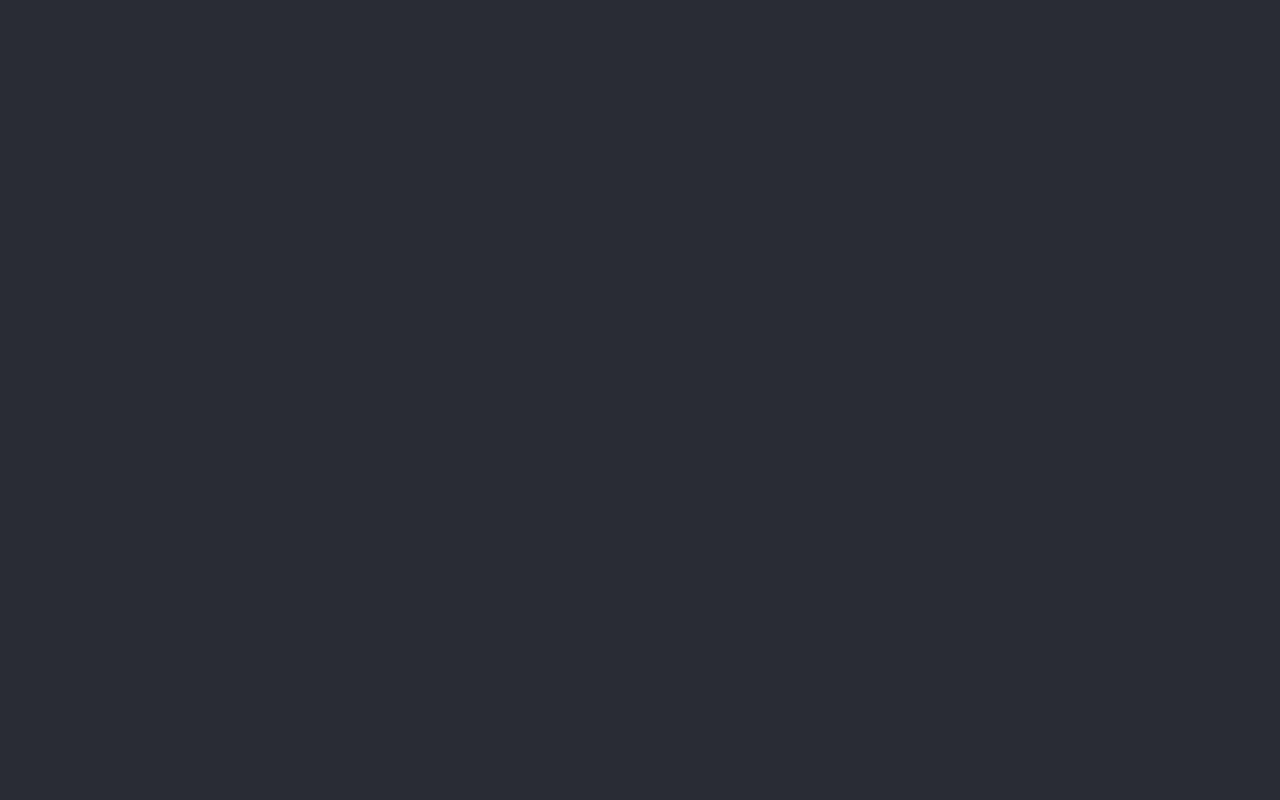
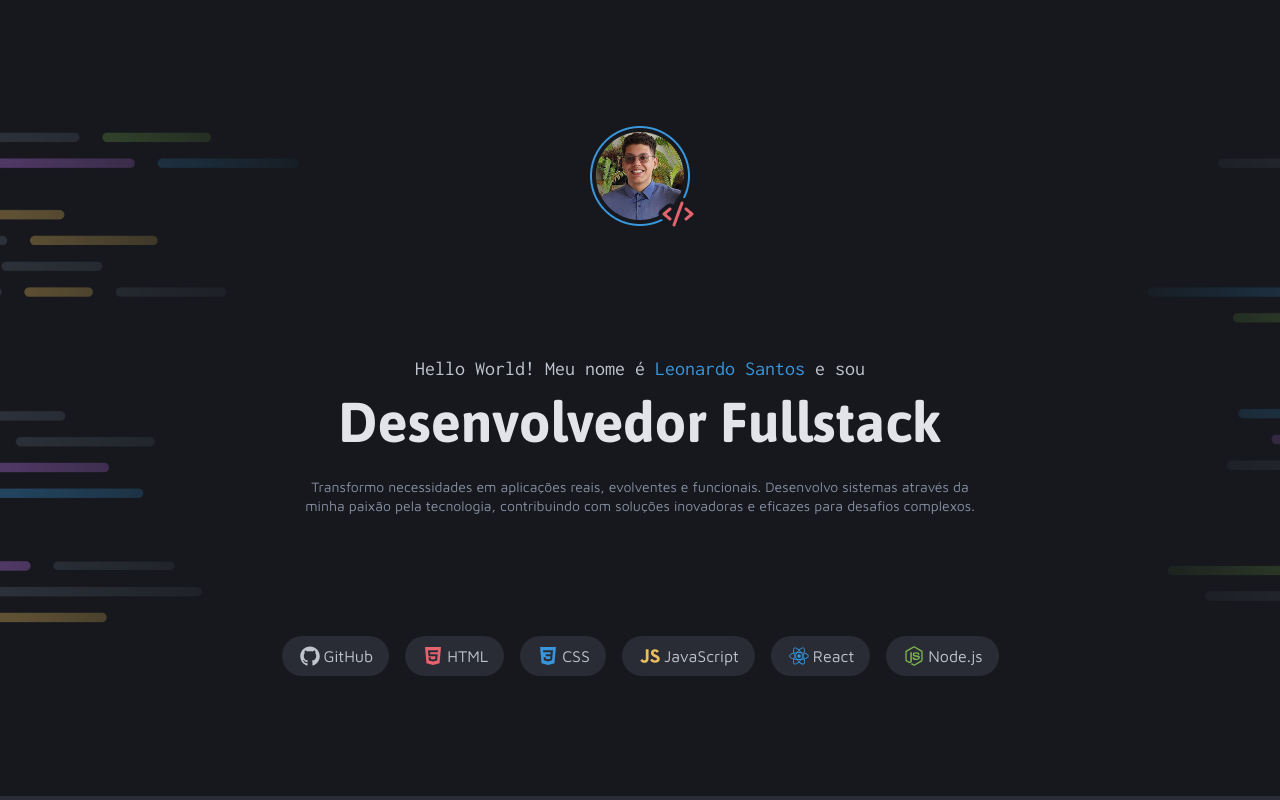
Before and after one commit to leosantosp/portfolio-dev, a plain HTML site: page index.html in a window 1280 px wide. Drawn offline with Linux system fonts and the light colour scheme.

Commit message:
DESIGN: Criando o header do portfolio

```diff
--- a/index.html
+++ b/index.html
@@ -3,15 +3,34 @@
 <head>
     <meta charset="UTF-8">
     <meta name="viewport" content="width=device-width, initial-scale=1.0">
+    <link rel="preconnect" href="https://fonts.googleapis.com">
+    <link rel="preconnect" href="https://fonts.gstatic.com" crossorigin>
     <title>Portfólio DEV | Leonardo Santos</title>
     <link rel="stylesheet" href="styles/index.css">
-
+    <link href="https://fonts.googleapis.com/css2?family=Asap:wght@700&family=Inconsolata&family=Maven+Pro&display=swap" rel="stylesheet">
 </head>
 <body>
     <header class="bg-intro-dev">
-        <div class="container">
+        <nav class="container">
+            <a href="">
+                <img src="assets/profile-pic.png" alt="Imagem de perfil">
+            </a>
 
-        </div>
+            <div class="presentation">
+                <h3>Hello World! Meu nome é <span>Leonardo Santos</span> e sou</h3>
+                <h1>Desenvolvedor Fullstack</h1>
+                <p>Transformo necessidades em aplicações reais, evolventes e funcionais. Desenvolvo sistemas através da minha paixão pela tecnologia, contribuindo com soluções inovadoras e eficazes para desafios complexos.</p>
+            </div>
+
+            <ul class="stacks">
+                <li class="stack-item"><span><img src="assets/icons/GitHub-gray.svg" alt="">GitHub</span></li>
+                <li class="stack-item"><span><img src="assets/icons/HTML-red.svg" alt="">HTML</span></li>
+                <li class="stack-item"><span><img src="assets/icons/CSS-blue.svg" alt="">CSS</span></li>
+                <li class="stack-item"><span><img src="assets/icons/JavaScript-yellow.svg" alt="">JavaScript</span></li>
+                <li class="stack-item"><span><img src="assets/icons/React-blue.svg" alt="">React</span></li>
+                <li class="stack-item"><span><img src="assets/icons/Node.js-green.svg" alt="">Node.js</span></li>
+            </ul>
+        </nav>
     </header>
 
 </body>
--- a/styles/global.css
+++ b/styles/global.css
@@ -32,13 +32,18 @@
 
     --text: 16px/140% var(--font-family);
     --text-sm: 14px/140% var(--font-family);
-
 }
 
 body {
     font: var(--text);
     color: var(--gray-500);
     background-color: var(--gray-300);
+}
+
+.container {
+    padding-inline: 32px;
+    max-width: 1280px;
+    margin-inline: auto; /* Aplica margin apenas nas laterais */
 }
 
 .project-card {
--- /dev/null
+++ b/styles/header.css
@@ -0,0 +1,63 @@
+.bg-intro-dev {
+    background-image: url(../assets/images/Background_Intro.png);
+    background-size: cover;
+    background-repeat: no-repeat;
+    padding: 120px 0;
+    text-align: center;
+
+    .container {
+        display: flex;
+        flex-direction: column;
+        align-items: center;
+        justify-content: center;
+        gap: 120px;
+    }
+
+    h1 {
+        font: var(--title-lg);
+        color: var(--gray-600);
+        margin-bottom: 20px;
+    }
+
+    h3 {
+        font: var(--subtitle);
+        margin-bottom: 8px;
+
+        span {
+            color: var(--blue);
+        }
+
+    }
+
+    p {
+        max-width: 680px;
+        text-align: center;
+        font: var(--text-sm);
+        color: var(--gray-400);
+    }
+
+
+    .stacks {
+        display: flex;
+        list-style-type: none;
+        gap: 16px;
+
+        span {
+            display: flex;
+            align-items: center;
+            justify-content: space-between;
+            gap: 2px;
+            background-color: var(--gray-300);
+            padding: 8px 16px;
+            border-radius: 24px;
+            font: var(--text);
+            color: var(--gray-500);
+            transition: ease-in-out .5s;
+        }
+
+        span:hover {
+            scale: 1.1;
+            cursor: pointer;
+        }
+    }
+}
--- a/styles/index.css
+++ b/styles/index.css
@@ -1 +1,2 @@
 @import url(global.css);
+@import url(header.css);
```
Also changed, not shown: assets/icons/CSS-blue.svg (added), assets/icons/GitHub-gray.svg (added), assets/icons/HTML-red.svg (added), assets/icons/JavaScript-yellow.svg (added), assets/icons/Node.js-green.svg (added), assets/icons/React-blue.svg (added).
